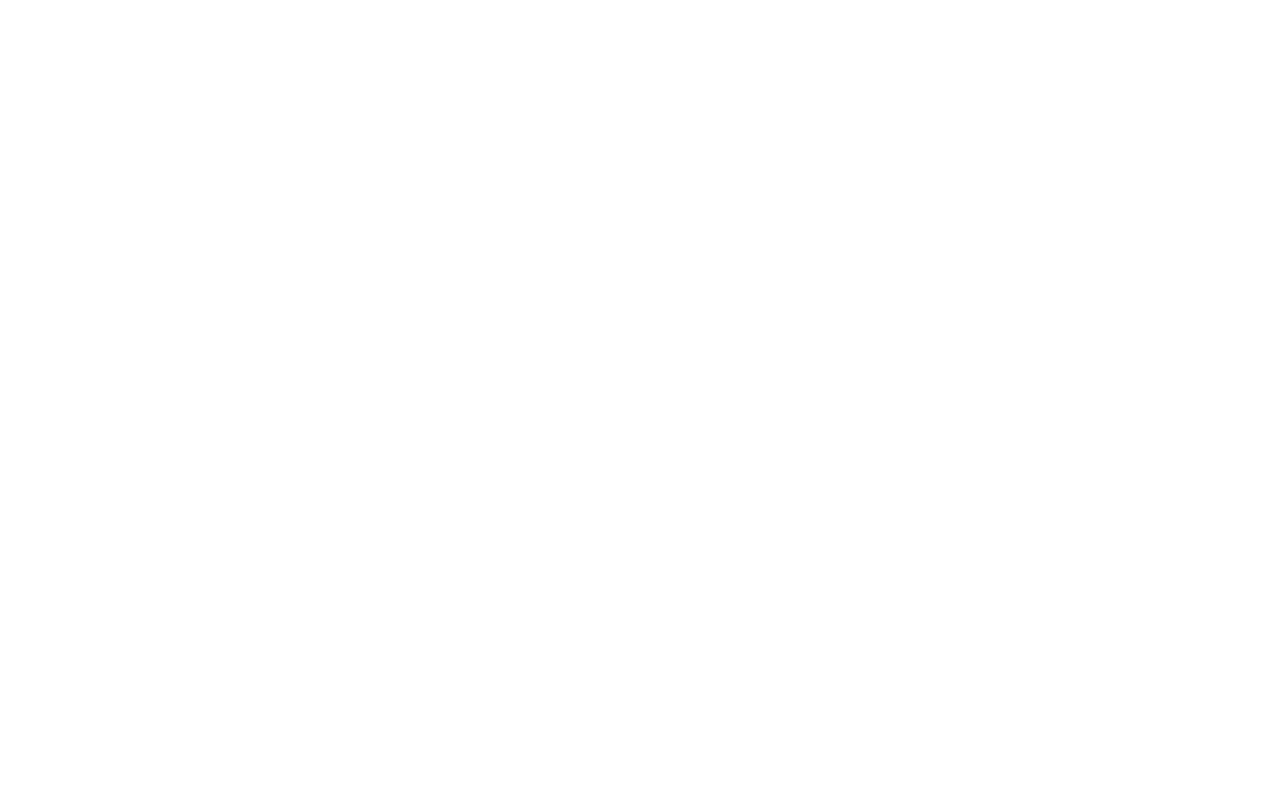
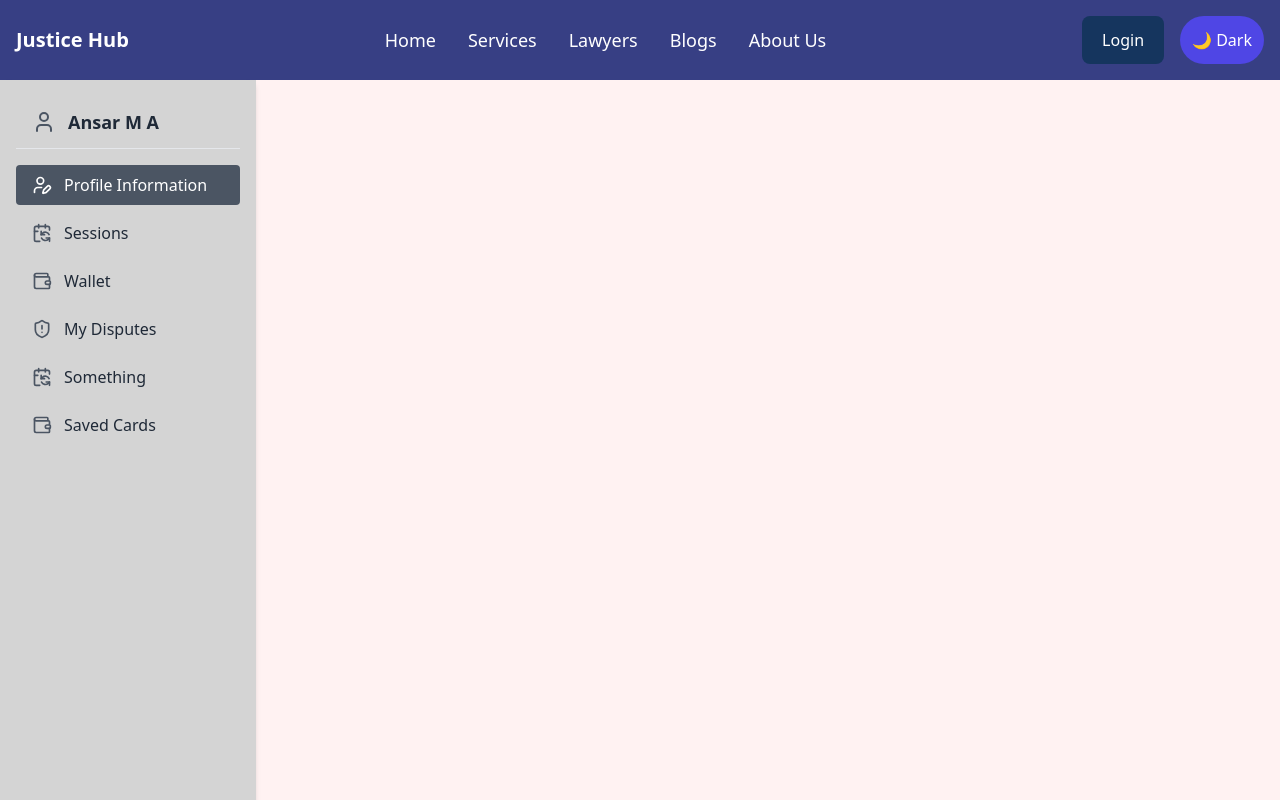
Before and after one commit to Ansar1503/Justice-Hub-UI, a React (Vite) app: page /client/profile in a window 1280 px wide. Shown: the top 800 px of the page. Built offline with nearby package versions, Linux system fonts and the light colour scheme.

Commit message:
sidebar ui added

```diff
--- a/package.json
+++ b/package.json
@@ -10,6 +10,7 @@
     "preview": "vite preview"
   },
   "dependencies": {
+    "@radix-ui/react-label": "^2.1.2",
     "@radix-ui/react-slot": "^1.1.2",
     "@reduxjs/toolkit": "^2.6.1",
     "@types/classnames": "^2.3.0",
--- /dev/null
+++ b/src/Routes/user_routes/ClientRoutes.tsx
@@ -0,0 +1,14 @@
+import ClientProfile from "@/pages/client/Clientprofile";
+import SessionsPage from "@/pages/client/SessionsPage";
+import { Route, Routes } from "react-router-dom";
+
+function ClientRoutes() {
+  return (
+    <Routes>
+      <Route path="/profile" element={<ClientProfile />} />
+      <Route path="/sessions" element={<SessionsPage />} />
+    </Routes>
+  );
+}
+
+export default ClientRoutes;
--- a/src/Routes/user_routes/UserRoutes.tsx
+++ b/src/Routes/user_routes/UserRoutes.tsx
@@ -1,23 +1,30 @@
-import {Routes,Route} from 'react-router-dom'
-import Home from '../../pages/client/Home'
-import UserLogin from '../../pages/client/UserLogin'
-import UserSignup from '../../pages/client/UserSignup'
-import EmailverificationError from '@/pages/errors/EmailverificationError'
-import Emailverificationsuccesspage from '@/pages/client/Emailverificationsuccesspage'
-import OtpPage from '@/pages/client/OtpPage'
-
+import { Routes, Route } from "react-router-dom";
+import Home from "../../pages/client/Home";
+import UserLogin from "../../pages/client/UserLogin";
+import UserSignup from "../../pages/client/UserSignup";
+import EmailverificationError from "@/pages/errors/EmailverificationError";
+import Emailverificationsuccesspage from "@/pages/client/Emailverificationsuccesspage";
+import OtpPage from "@/pages/client/OtpPage";
+import ClientRoutes from "./ClientRoutes";
 
 function UserRoutes() {
   return (
     <Routes>
-      <Route path='/' element={<Home />}/>
-      <Route path='/login' element={<UserLogin />} />
-      <Route path='/signup' element={<UserSignup />}/>
-      <Route path='/otp' element={<OtpPage />}/>
-      <Route path='/email-validation-error' element={<EmailverificationError/>}/>
-      <Route path='/email-verified' element={<Emailverificationsuccesspage/>}/>
+      <Route path="/" element={<Home />} />
+      <Route path="/login" element={<UserLogin />} />
+      <Route path="/signup" element={<UserSignup />} />
+      <Route path="/otp" element={<OtpPage />} />
+      <Route
+        path="/email-validation-error"
+        element={<EmailverificationError />}
+      />
+      <Route
+        path="/email-verified"
+        element={<Emailverificationsuccesspage />}
+      />
+      <Route path="/client/*" element={<ClientRoutes />} />
     </Routes>
-  )
+  );
 }
 
-export default UserRoutes
+export default UserRoutes;
--- /dev/null
+++ b/src/components/ui/input.tsx
@@ -0,0 +1,22 @@
+import * as React from "react"
+
+import { cn } from "@/lib/utils"
+
+const Input = React.forwardRef<HTMLInputElement, React.ComponentProps<"input">>(
+  ({ className, type, ...props }, ref) => {
+    return (
+      <input
+        type={type}
+        className={cn(
+          "flex h-9 w-full rounded-md border border-input bg-transparent px-3 py-1 text-base shadow-sm transition-colors file:border-0 file:bg-transparent file:text-sm file:font-medium file:text-foreground placeholder:text-muted-foreground focus-visible:outline-none focus-visible:ring-1 focus-visible:ring-ring disabled:cursor-not-allowed disabled:opacity-50 md:text-sm",
+          className
+        )}
+        ref={ref}
+        {...props}
+      />
+    )
+  }
+)
+Input.displayName = "Input"
+
+export { Input }
--- /dev/null
+++ b/src/components/ui/label.tsx
@@ -0,0 +1,24 @@
+import * as React from "react"
+import * as LabelPrimitive from "@radix-ui/react-label"
+import { cva, type VariantProps } from "class-variance-authority"
+
+import { cn } from "@/lib/utils"
+
+const labelVariants = cva(
+  "text-sm font-medium leading-none peer-disabled:cursor-not-allowed peer-disabled:opacity-70"
+)
+
+const Label = React.forwardRef<
+  React.ElementRef<typeof LabelPrimitive.Root>,
+  React.ComponentPropsWithoutRef<typeof LabelPrimitive.Root> &
+    VariantProps<typeof labelVariants>
+>(({ className, ...props }, ref) => (
+  <LabelPrimitive.Root
+    ref={ref}
+    className={cn(labelVariants(), className)}
+    {...props}
+  />
+))
+Label.displayName = LabelPrimitive.Root.displayName
+
+export { Label }
--- /dev/null
+++ b/src/layout/client/Sidebar.tsx
@@ -0,0 +1,58 @@
+import { CalendarSync, ShieldAlert, User, UserPen, Wallet } from "lucide-react";
+import { NavLink } from "react-router-dom";
+
+export default function Sidebar() {
+  return (
+    <aside className="w-64 bg-neutral-300 dark:bg-slate-800 shadow-md p-4 min-h-screen">
+      {/* User Info Section */}
+      <div className="flex items-center gap-3 px-4 py-3 border-b border-gray-200 dark:border-gray-700">
+        <User className="w-6 h-6 text-gray-600 dark:text-gray-300" />
+        <h2 className="text-lg font-semibold text-gray-800 dark:text-white">
+          Ansar M A
+        </h2>
+      </div>
+
+      {/* Navigation Menu */}
+      <nav className="mt-4">
+        <ul className="space-y-2">
+          {menuItems.map((item) => (
+            <li key={item.path}>
+              <NavLink
+                to={item.path}
+                className={({ isActive }) =>
+                  `flex items-center gap-3 px-4 py-2 rounded transition ${
+                    isActive
+                      ? "bg-gray-600 text-white"
+                      : "hover:bg-gray-200 dark:hover:bg-gray-700 text-gray-800 dark:text-gray-300"
+                  }`
+                }
+              >
+                {({ isActive }) => (
+                  <>
+                    <item.icon
+                      className={`w-5 h-5 ${
+                        isActive
+                          ? "text-white"
+                          : "text-gray-600 dark:text-gray-300"
+                      }`}
+                    />
+                    {item.label}
+                  </>
+                )}
+              </NavLink>
+            </li>
+          ))}
+        </ul>
+      </nav>
+    </aside>
+  );
+}
+
+const menuItems = [
+  { path: "/client/profile", label: "Profile Information", icon: UserPen },
+  { path: "/client/sessions", label: "Sessions", icon: CalendarSync },
+  { path: "/client/wallet", label: "Wallet", icon: Wallet },
+  { path: "/client/disputes", label: "My Disputes", icon: ShieldAlert },
+  { path: "/client/something", label: "Something", icon: CalendarSync },
+  { path: "/client/saved-cards", label: "Saved Cards", icon: Wallet },
+];
--- /dev/null
+++ b/src/pages/client/ClientProfile.tsx
@@ -0,0 +1,18 @@
+import Footer from "@/layout/client/Footer";
+import Navbar from "@/layout/client/Navbar";
+import Sidebar from "@/layout/client/Sidebar";
+
+function ClientProfile() {
+  return (
+    <>
+      <div className="bg-[#FFF2F2] dark:bg-slate-700">
+        <Navbar />
+        <Sidebar />
+
+        <Footer />
+      </div>
+    </>
+  );
+}
+
+export default ClientProfile;
--- /dev/null
+++ b/src/pages/client/SessionsPage.tsx
@@ -0,0 +1,17 @@
+import Footer from "@/layout/client/Footer";
+import Navbar from "@/layout/client/Navbar";
+import Sidebar from "@/layout/client/Sidebar";
+
+function SessionsPage() {
+  return (
+    <>
+      <div className="bg-[#FFF2F2] dark:bg-slate-700">
+        <Navbar />
+        <Sidebar />
+        <Footer />
+      </div>
+    </>
+  );
+}
+
+export default SessionsPage;
```
Also changed, not shown: src/components/ProfileCard.tsx (added, +10 -0 lines), 1 other file (tests, documents, lock files or other folders).
